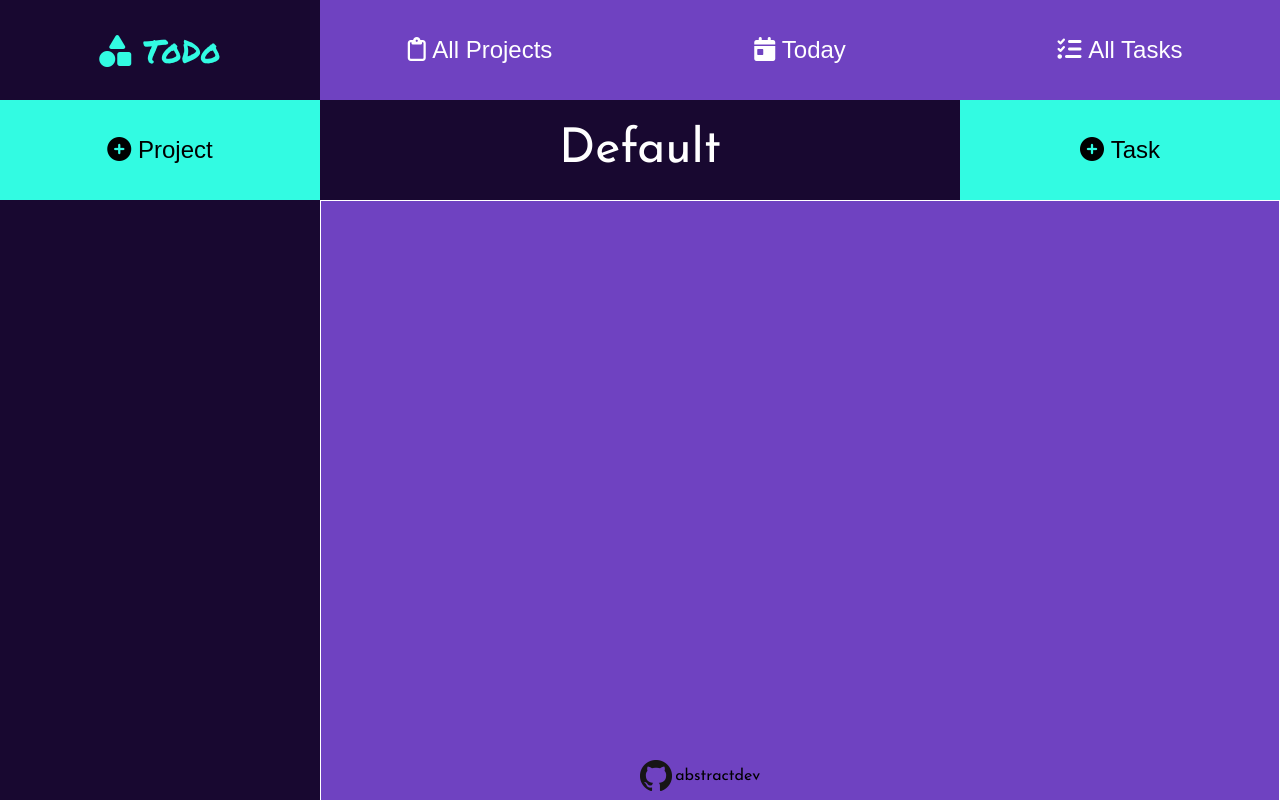
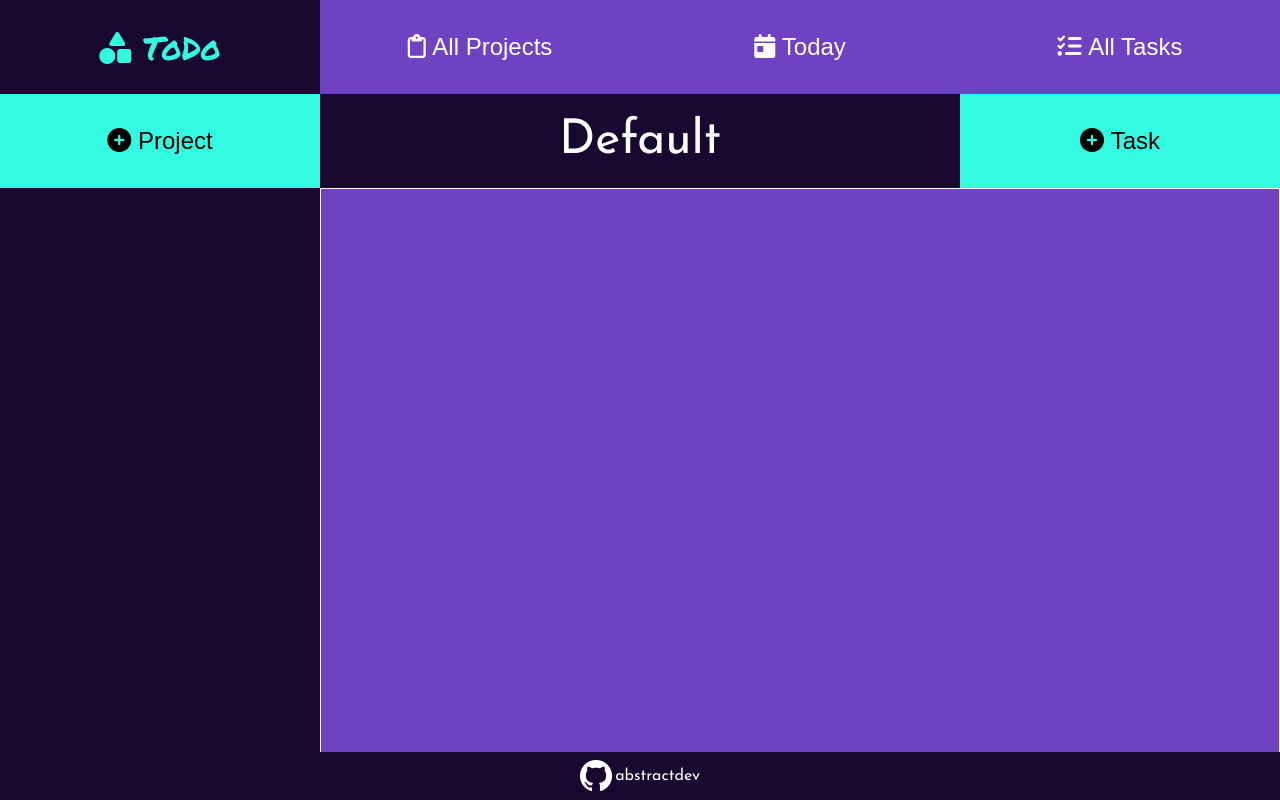
Before and after one commit to abstractdev/Todo, a website with bundled scripts: page dist/index.html in a window 1280 px wide. Built offline with nearby package versions, Linux system fonts and the light colour scheme; some packages are replaced by stand-ins of ours; no server answers; the database is empty.

Commit message:
fixed footer

```diff
--- a/src/style.scss
+++ b/src/style.scss
@@ -155,7 +155,7 @@ body {
   grid-template-rows: 0.5fr 0.5fr 3fr;
   grid-template-columns: 1fr 1fr 1fr 1fr;
   max-width: 100vw;
-  height: 100vh;
+  min-height: 100vh;
   background-color: $dark;
 }
 
@@ -487,7 +487,6 @@ textarea {
   grid-row: 3/4;
   display: grid;
   grid-template-columns: 1fr 1fr 1fr 1fr;
-  // background: red;
 }
 .sidebar-container {
   color: #FFF;
@@ -765,21 +764,14 @@ textarea {
   }
 }
 
-footer {
-  position: absolute;
-  bottom: 0;
-  left: 50%;
-  display: flex;
-  justify-content: center;
-  padding: .5rem 0;
-  font-size: 1rem;
-}
-
 .github-link {
   display: flex;
   justify-content: center;
   align-items: center;
   gap: 0.2rem;
   text-decoration: none;
-  color: black;
+  color: #FFF;
+  padding: .5rem 0;
+  margin-top: auto;
+  width: 100vw;
 }
```
Also changed, not shown: dist/GitHub-Mark-32px.png (deleted), dist/GitHub-Mark-Light-32px.png (added), dist/index.html, dist/main.js, src/style.css.
